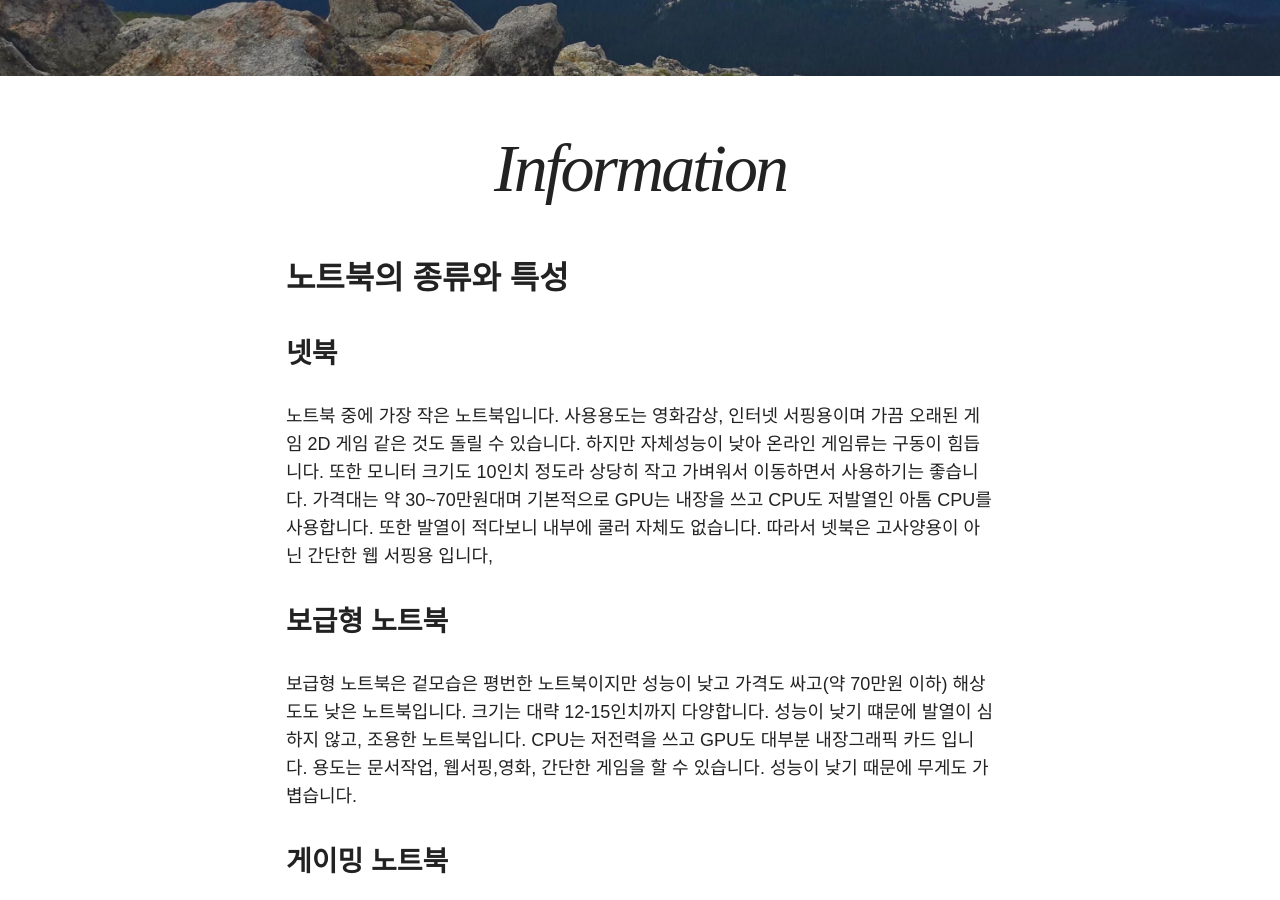
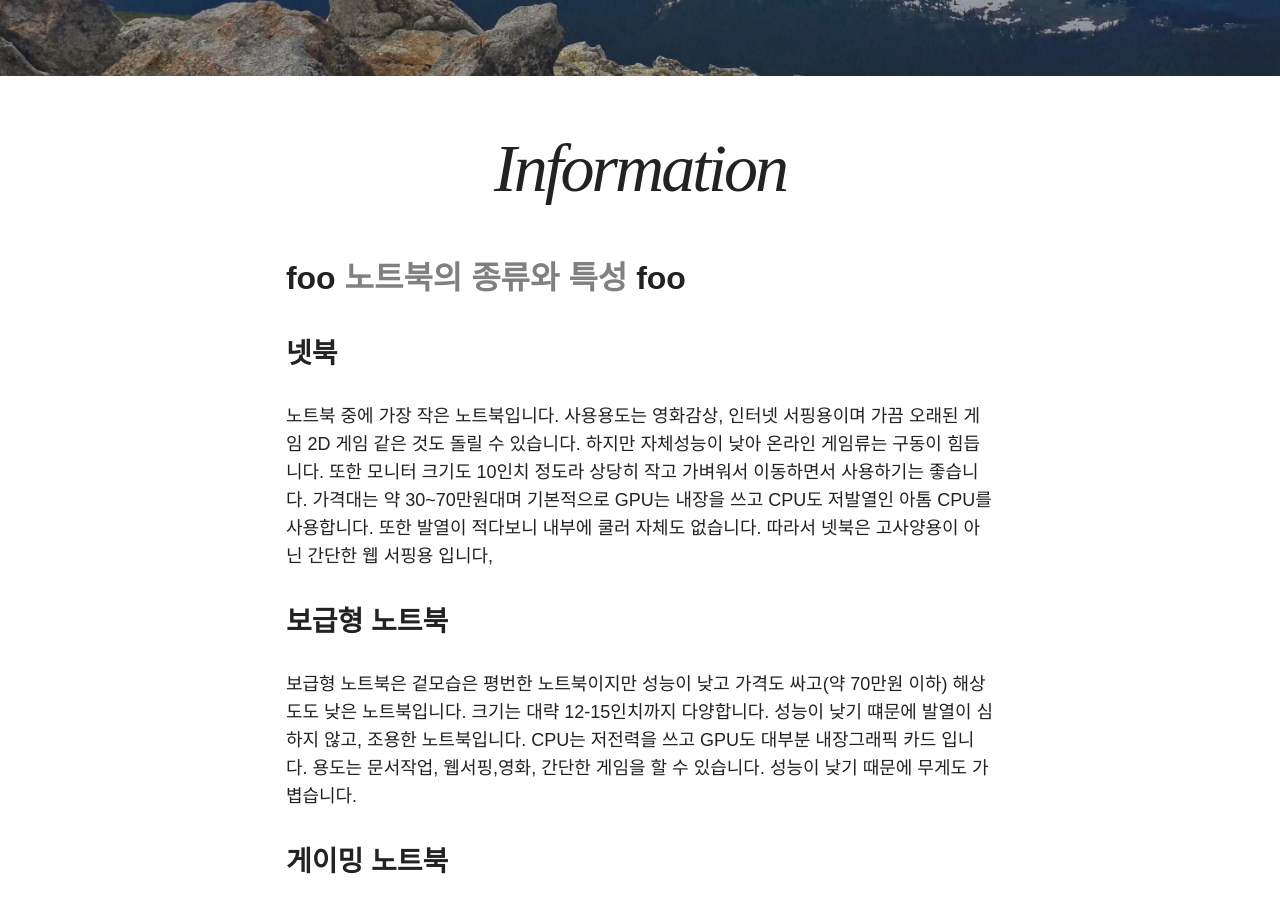
Before and after one commit to kimdj1234/kimdj1234.github.com, a Jekyll site: the page built from about/index.md, in a window 1280 px wide and 900 px high, scrolled down 464 px. Built offline with Jekyll 4.4.1, drawn with Linux system fonts in a browser that asks for light colours; nearby versions of some CDN libraries.

Commit message:
Update index.md

```diff
--- a/about/index.md
+++ b/about/index.md
@@ -9,7 +9,7 @@ image:
   <!-- creditink: http://wegraphics.net/downloads/free-ultimate-blurred-background-pack/ -->
 ---
 
-##                                           노트북의 종류와 특성
+##foo <font color='gray'>노트북의 종류와 특성</font> foo
 
 
 ### 넷북
```
